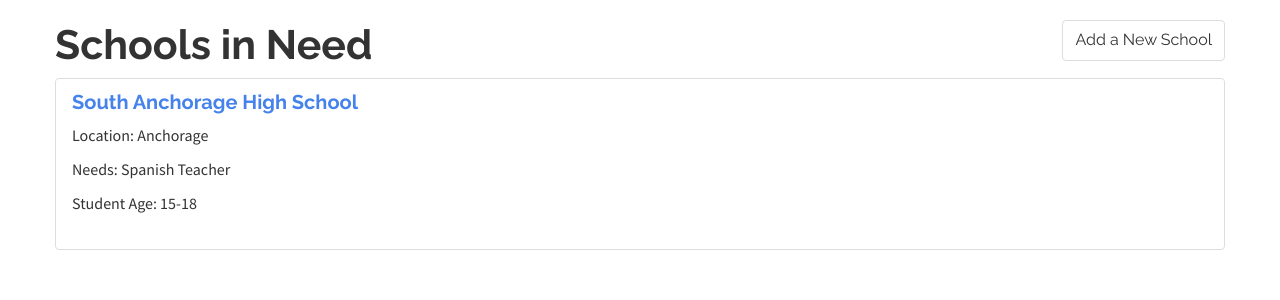
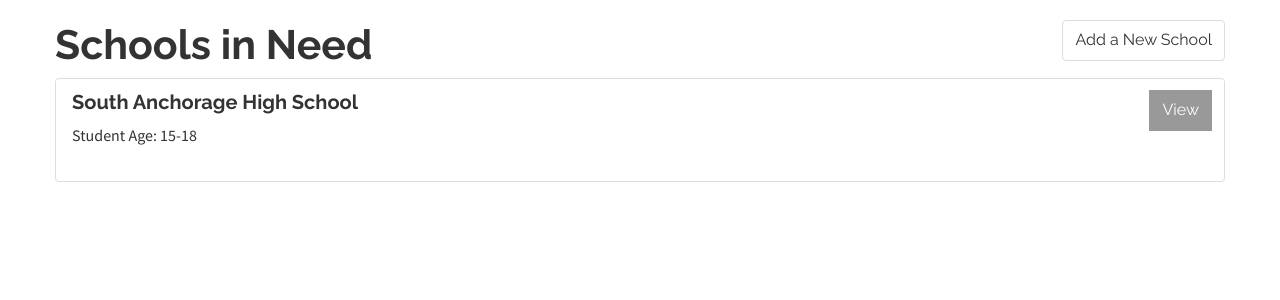
Before and after one commit to nadinelyab/volunteach, a Rails app: page /schools in a window 1280 px wide. Shown: the part 67-367 px from the top of the page. Run offline with Rails 7, Linux system fonts and the light colour scheme; a user stored in the database is signed in; data comes from the database, SQL or seed files in the repository; style sheets or scripts are compiled from the project's sources; some libraries are stand-ins or nearby versions.

Commit message:
Added show school partial

```diff
--- a/app/views/proposals/show.html.erb
+++ b/app/views/proposals/show.html.erb
@@ -12,9 +12,7 @@
 		<p>This class has not been taught at any schools yet.</p>
 	<% else %>
 		<% @proposal.schools.each do |school| %>
-			<h4><%= school.school_name %></h4>
-			<p>Student Age: <%= school.students_age %></p>
-			<p><%= link_to 'See School', school_path(school) %></p>
+			<%= render 'schools/school_show', school: school %>
 		<% end %>
 	<% end %>
 
--- /dev/null
+++ b/app/views/schools/_school_show.html.erb
@@ -0,0 +1,13 @@
+<div class="panel panel-default">
+	<div class="panel body">
+		<div class="container">
+			<span style="float: right"><%= link_to 'View', school_path(school), class: "btn btn-dark" %></span>
+			<h4><%= school.school_name %></h4>
+			<p>Student Age: <%= school.students_age %></p>
+			<% if current_user == school.user %>
+				<%= link_to 'Edit', edit_school_path(school), class: "btn btn-dark" %>
+				<%= link_to 'Delete', school_path(school), method: :delete, data: {confirm: 'Are you sure you want to delete this school?'}, class: "btn btn-dark" %>
+			<% end %>
+		</div>
+	</div>
+</div>
--- a/app/views/schools/index.html.erb
+++ b/app/views/schools/index.html.erb
@@ -6,22 +6,5 @@
 
 
 		<% @schools.each do |school| %>
-			<div class=".col-md-6">
-				<div class="panel panel-default">
-				<div class="panel body">
-					<div class="container">
-					<h4><%= link_to school.school_name, school_path(school)%></h4>
-					<p>Location: <%= school.location %></p>
-					<p>Needs: <%= school.needs %></p>
-					<p>Student Age: <%= school.students_age %></p>
-
-					<% if current_user == school.user %>
-					<p class="list-group-item-text"><%= link_to 'Edit', edit_school_path(school) %> |
-					<%= link_to 'Delete', school_path(school), method: :delete, data: { confirm: "Are you sure?"} %>
-					</p>
-					</div>
-					<% end %>
-				<% end %>
-			</div>
-	</div>
-</div>
+			<%= render 'schools/school_show', school: school %>
+		<% end %>
```
